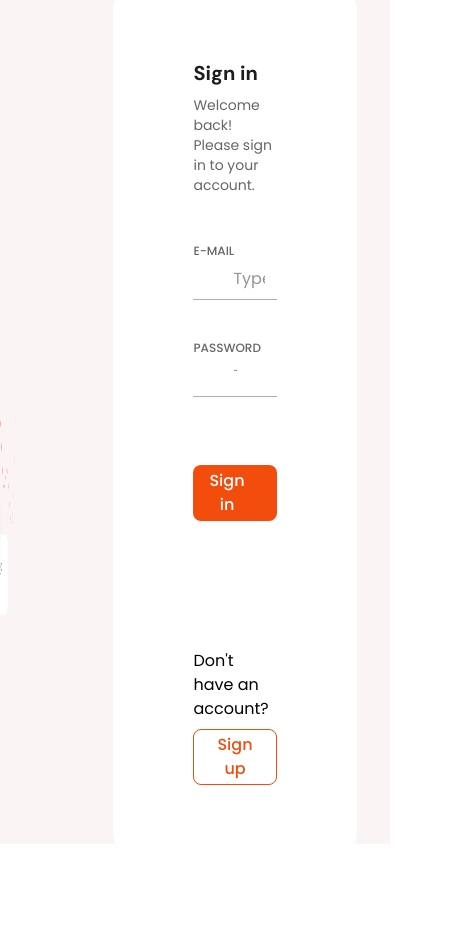
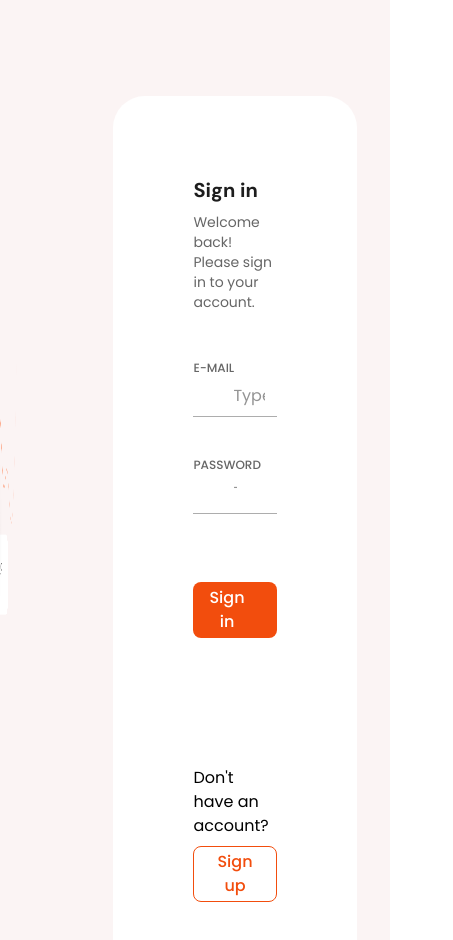
Before and after one commit to ivanseibel/mba-rocketseat-marketplace-web, a React (Vite) app: page /sign-in in a window 390 px wide. Shown: the top 940 px of the page, 453 px wide, since content can reach past the window. Before the commit the page ends 865 px from the top, so only its background shows below. Built offline with nearby package versions, Linux system fonts and the light colour scheme; some icons are missing.

Commit message:
Refactor AuthLayout component for improved layout and responsiveness

```diff
--- a/src/_layouts/auth.tsx
+++ b/src/_layouts/auth.tsx
@@ -2,8 +2,8 @@ import { Outlet } from "react-router-dom";
 
 export function AuthLayout() {
 	return (
-		<div className="flex justify-center items-center bg-background w-full h-screen">
-			<aside className="relative w-1/2 h-full">
+		<div className="flex justify-center items-start bg-background w-full min-h-screen">
+			<aside className="relative flex flex-col items-start w-1/2 min-h-screen">
 				<div className="flex p-10">
 					<img src="/logo-full.svg" alt="" />
 				</div>
@@ -11,8 +11,10 @@ export function AuthLayout() {
 					<img src="/background.png" className="w-[755px] h-[497px]" alt="" />
 				</div>
 			</aside>
-			<main className="flex flex-1 bg-white m-24 p-20 rounded-[32px] max-w-[611px]">
-				<Outlet />
+			<main className="flex">
+				<div className="flex flex-1 bg-white m-24 p-20 rounded-[32px] max-w-[611px]">
+					<Outlet />
+				</div>
 			</main>
 		</div>
 	);
```
